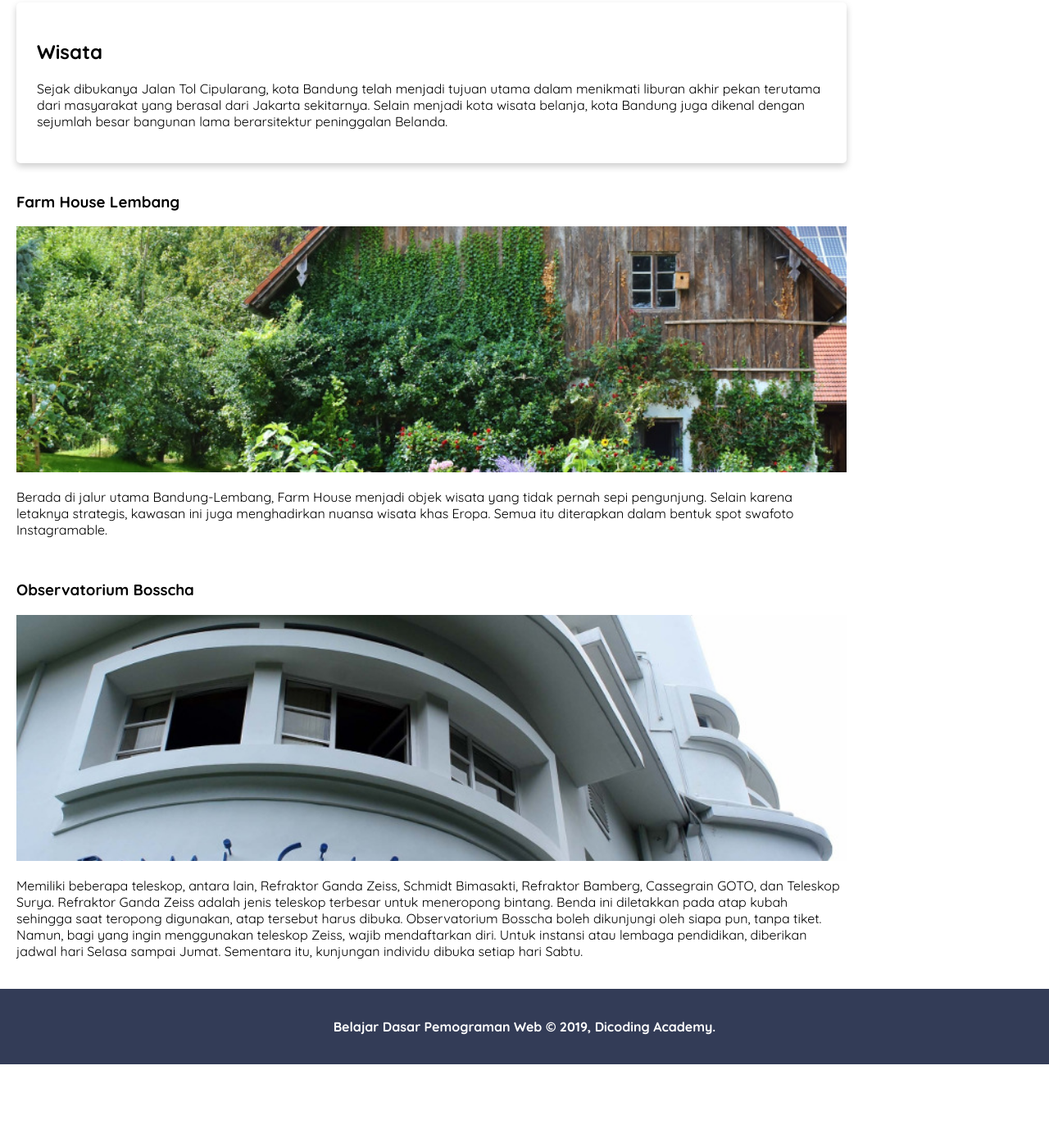
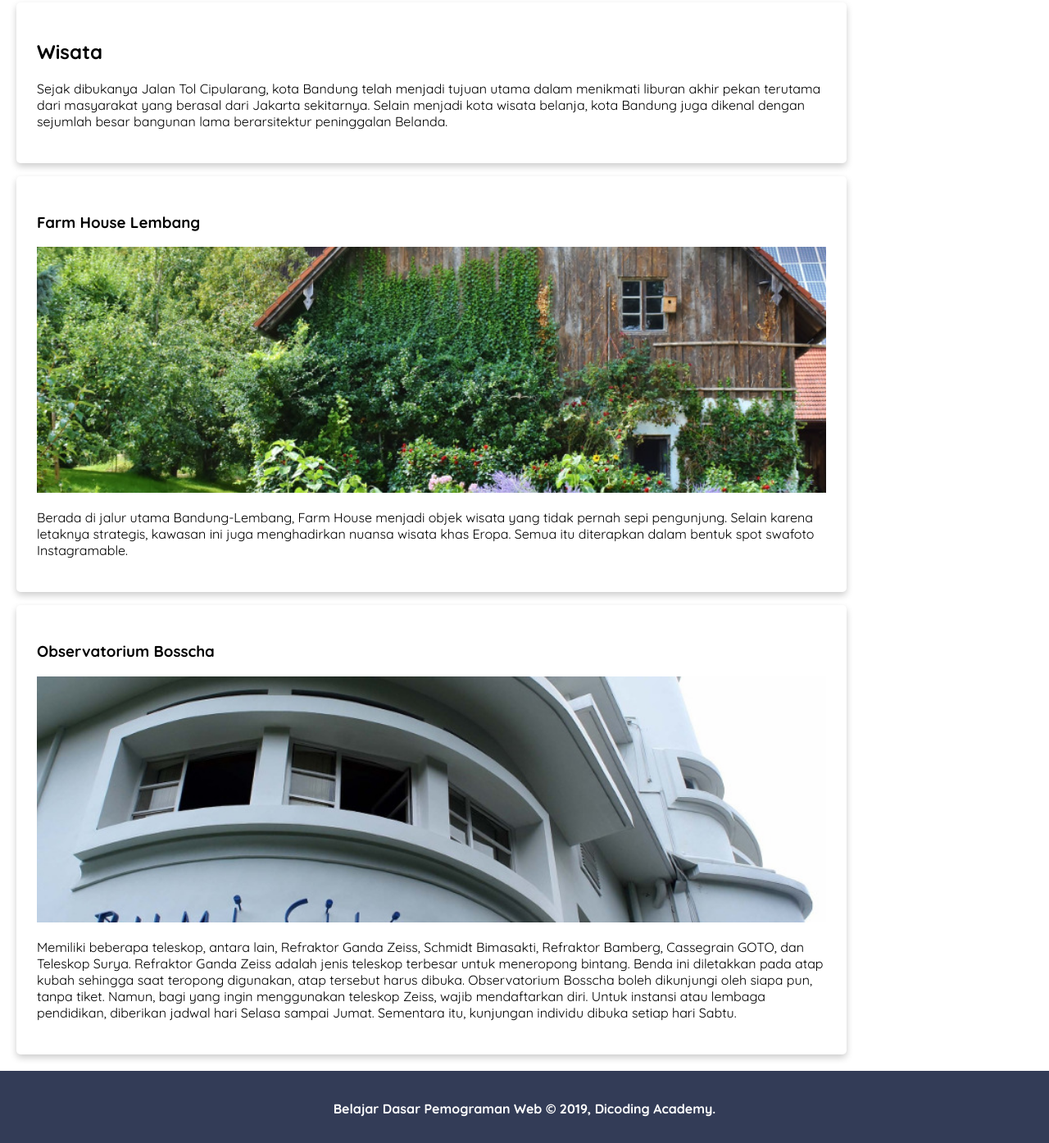
Before and after one commit to clickers99/front-end-dev-course, a plain HTML site: page index.html in a window 1280 px wide. Shown: the part 1646-3040 px from the top of the page at 82% size. Before the commit the page ends 2944 px from the top, so only its background shows below. Drawn offline with Linux system fonts and the light colour scheme.

Commit message:
menerapkan card effect ke elemen section

```diff
--- a/index.html
+++ b/index.html
@@ -48,13 +48,13 @@
                         <p>Sejak dibukanya Jalan Tol Cipularang, kota Bandung telah menjadi tujuan utama dalam menikmati liburan akhir pekan terutama dari masyarakat yang berasal dari Jakarta sekitarnya. Selain menjadi kota wisata belanja, kota Bandung juga dikenal dengan sejumlah besar bangunan lama berarsitektur peninggalan Belanda.</p>
                     </article>
 
-                    <section>
+                    <section id="farm-house" class="card">
                         <h3>Farm House Lembang</h3>
                         <img src="assets/image/farm-house.jpg" alt="Wisata" width="500" class="featured-image"/>
                         <p>Berada di jalur utama Bandung-Lembang, Farm House menjadi objek wisata yang tidak pernah sepi pengunjung. Selain karena letaknya strategis, kawasan ini juga menghadirkan nuansa wisata khas Eropa. Semua itu diterapkan dalam bentuk spot swafoto Instagramable.</p>
                     </section>
 
-                    <section>
+                    <section id="observatorium-bosscha" class="card">
                         <h3>Observatorium Bosscha</h3>
                         <img src="assets/image/bosscha.jpg" alt="wisata" width="500" class="featured-image"/>
                         <p>Memiliki beberapa teleskop, antara lain, Refraktor Ganda Zeiss, Schmidt Bimasakti, Refraktor Bamberg, Cassegrain GOTO, dan Teleskop Surya. Refraktor Ganda Zeiss adalah jenis teleskop terbesar untuk meneropong bintang. Benda ini diletakkan pada atap kubah sehingga saat teropong digunakan, atap tersebut harus dibuka. Observatorium Bosscha boleh dikunjungi oleh siapa pun, tanpa tiket. Namun, bagi yang ingin menggunakan teleskop Zeiss, wajib mendaftarkan diri. Untuk instansi atau lembaga pendidikan, diberikan jadwal hari Selasa sampai Jumat. Sementara itu, kunjungan individu dibuka setiap hari Sabtu.</p>
```
